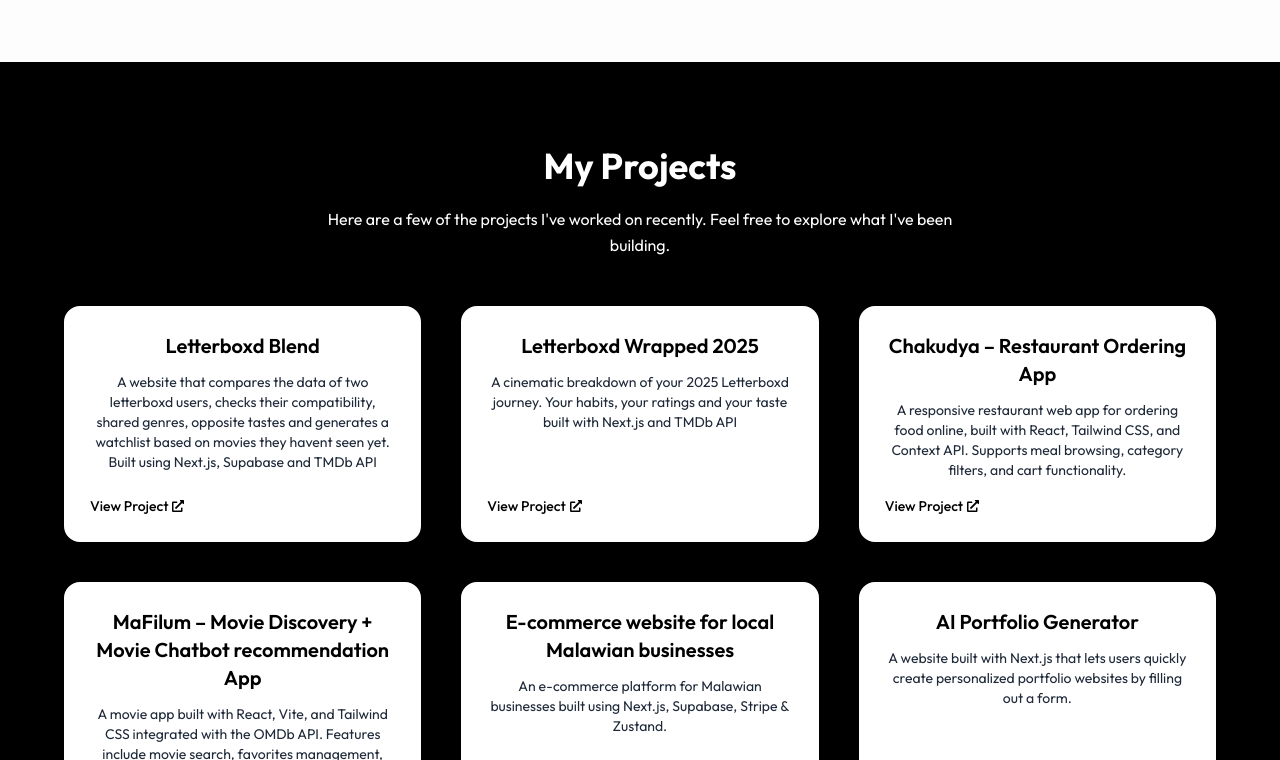
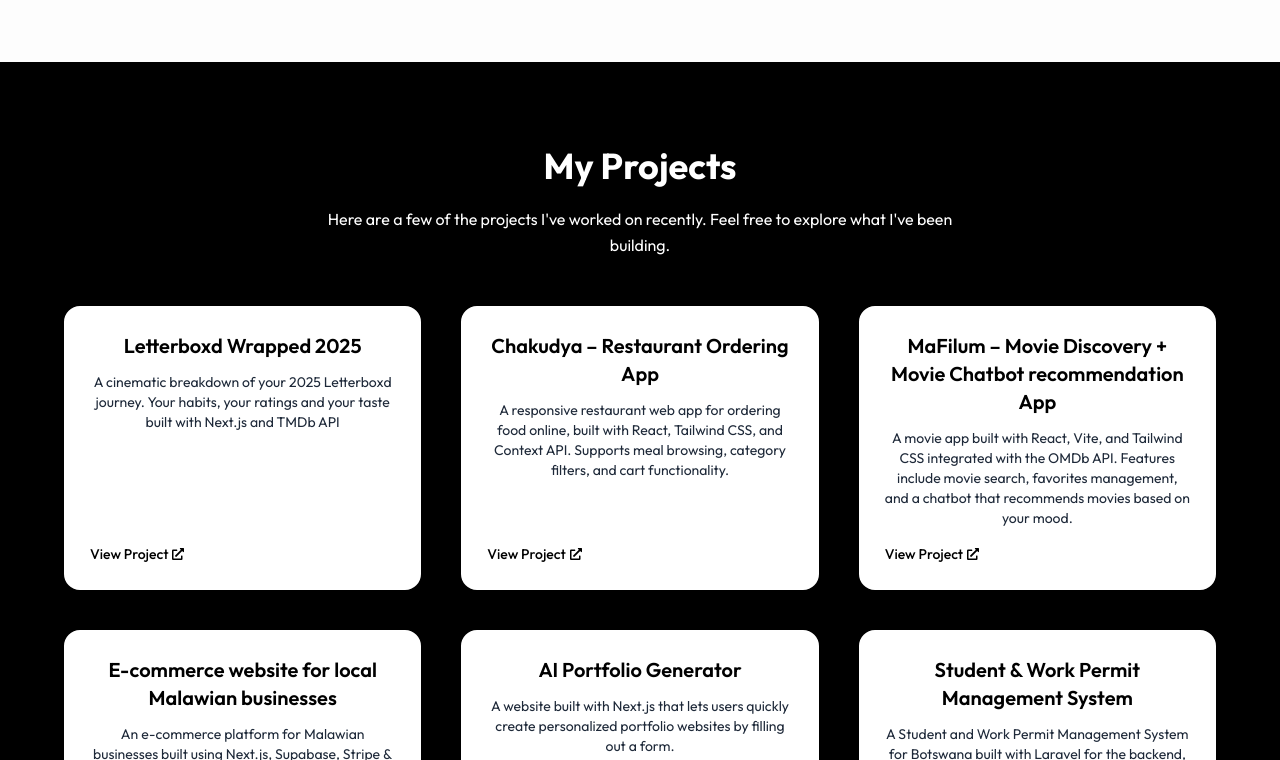
Before and after one commit to Gingaichi/Sichile-Malonje-Portfolio, a Next.js app: page / in a window 1280 px wide. Shown: the part 1547-2307 px from the top of the page. Built offline with nearby package versions, Linux system fonts and the light colour scheme; a web font is replaced by a local one.

Commit message:
Update MyProjects.jsx

```diff
--- a/components/MyProjects.jsx
+++ b/components/MyProjects.jsx
@@ -2,11 +2,6 @@
 import { FaExternalLinkAlt } from 'react-icons/fa';
 
 const projects = [
-  {
-  title: " Letterboxd Blend",
-  description: "A website that compares the data of two letterboxd users, checks their compatibility, shared genres, opposite tastes and generates a watchlist based on movies they havent seen yet. Built using Next.js, Supabase and TMDb API",
-  link: "https://letterboxd-blend-lac.vercel.app/"
-  },
   {
   title: " Letterboxd Wrapped 2025",
   description: "A cinematic breakdown of your 2025 Letterboxd journey. Your habits, your ratings and your taste built with Next.js and TMDb API",
```
